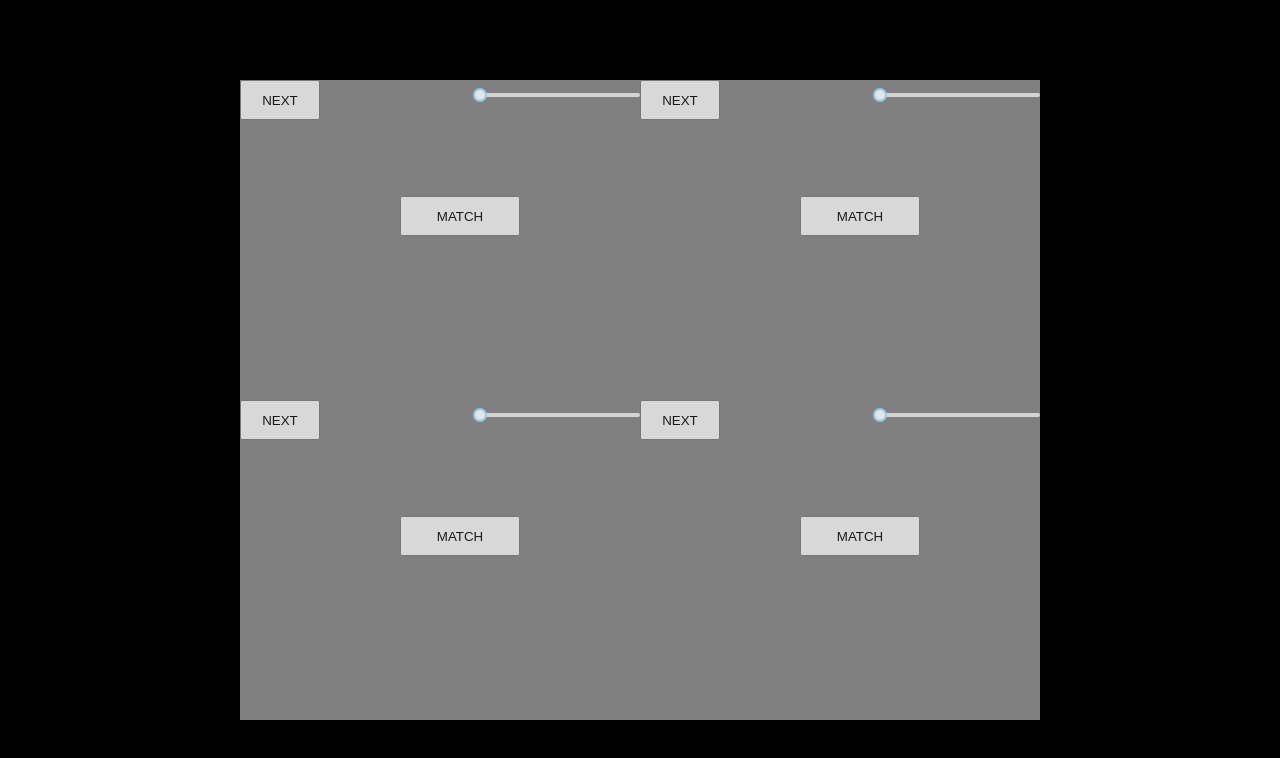
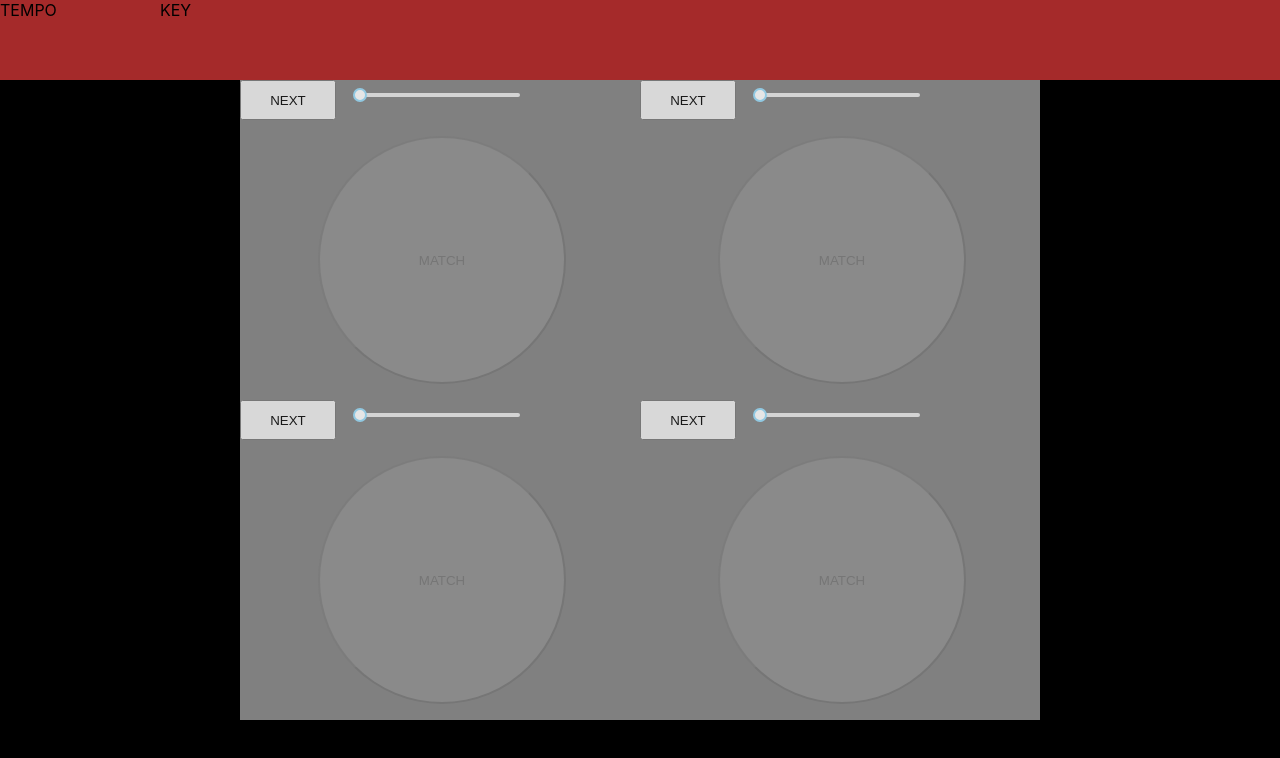
Before and after one commit to louis-ryan/final-project, a React (Create React App) app in the folder my-app/: page / in a window 1280 px wide. Shown: the top 758 px of the page. Built offline with nearby package versions, Linux system fonts and the light colour scheme.

Commit message:
splitting Deck component into ABCD

```diff
--- a/my-app/package.json
+++ b/my-app/package.json
@@ -6,6 +6,7 @@
     "@testing-library/jest-dom": "^5.11.6",
     "@testing-library/react": "^11.2.1",
     "@testing-library/user-event": "^12.2.2",
+    "axios": "^0.21.0",
     "express": "^4.17.1",
     "rc-slider": "^9.6.4",
     "react": "^17.0.1",
--- a/my-app/src/App.js
+++ b/my-app/src/App.js
@@ -1,6 +1,6 @@
 import React from "react";
 import "./App.css";
-// import axios from "./axios";
+// import axios from "axios";
 import Deck from "./Deck";
 
 export default class App extends React.Component {
@@ -19,15 +19,6 @@ export default class App extends React.Component {
     };
   }
 
-  // componentDidMount() {
-  //   axios.get("/").then(({ data }) => {
-  //     const { id, url, bpm, key } = data;
-  //     this.setState({
-  //       // Add urls to the songList array
-  //     })
-  //   })
-  // }
-
   getNextSong1() {
     this.setState({ ...this.state, songCount1: this.state.songCount1 + 1 });
   }
@@ -38,7 +29,32 @@ export default class App extends React.Component {
       <>
         <div
           style={{
-            marginTop: "80px",
+            height: "80px",
+            width: "100%",
+            display: "flex",
+            justifyContent: "left",
+            backgroundColor: "brown",
+          }}
+        >
+          <div
+            style={{
+              width: "160px",
+              height: "80px",
+            }}
+          >
+            TEMPO
+          </div>
+          <div
+            style={{
+              width: "160px",
+              height: "80px",
+            }}
+          >
+            KEY
+          </div>
+        </div>
+        <div
+          style={{
             width: "100%",
             display: "flex",
             justifyContent: "center",
@@ -49,8 +65,6 @@ export default class App extends React.Component {
               width: "800px",
               display: "flex",
               flexWrap: "wrap",
-
-
             }}
           >
             <Deck
@@ -59,31 +73,36 @@ export default class App extends React.Component {
               getNewSong={() => {
                 this.getNextSong1();
               }}
-            >A</Deck>{" "}
+            >
+              A
+            </Deck>{" "}
             <Deck
               key={2}
               videoId={this.state.songList[this.state.songCount1]}
               getNewSong={() => {
                 this.getNextSong1();
               }}
-            >B</Deck>{" "}
+            >
+              B
+            </Deck>{" "}
             <Deck
               key={3}
               videoId={this.state.songList[this.state.songCount1]}
               getNewSong={() => {
                 this.getNextSong1();
               }}
-            >C</Deck>{" "}
+            >
+              C
+            </Deck>{" "}
             <Deck
               key={4}
               videoId={this.state.songList[this.state.songCount1]}
               getNewSong={() => {
                 this.getNextSong1();
               }}
-            >D</Deck>
-            {/* <Deck></Deck>
-            <Deck></Deck>
-            <Deck></Deck> */}
+            >
+              D
+            </Deck>
           </div>
         </div>
       </>
--- a/my-app/src/Deck.js
+++ b/my-app/src/Deck.js
@@ -78,7 +78,7 @@ export default class Deck extends React.Component {
                 <button
                   style={{
                     marginTop: "0px",
-                    width: "80px",
+                    width: "96px",
                     height: "40px",
                   }}
                   onClick={() => {
@@ -98,6 +98,7 @@ export default class Deck extends React.Component {
             >
               <Slider
                 style={{
+                  marginLeft: "-120px",
                   width: "160px",
                 }}
                 onChange={(value) => {
@@ -108,10 +109,12 @@ export default class Deck extends React.Component {
             <div>
               <button
                 style={{
-                  width: "120px",
-                  height: "40px",
-                  marginLeft: "160px",
-                  marginTop: "28px",
+                  width: "248px",
+                  height: "248px",
+                  borderRadius: "50%",
+                  marginLeft: "78px",
+                  marginTop: "-32px",
+                  opacity: "10%",
                 }}
                 onMouseDown={() => {
                   this.onClickMatch();
```
Also changed, not shown: my-app/index.js (+28 -5 lines), 1 other file (tests, documents, lock files or other folders).
